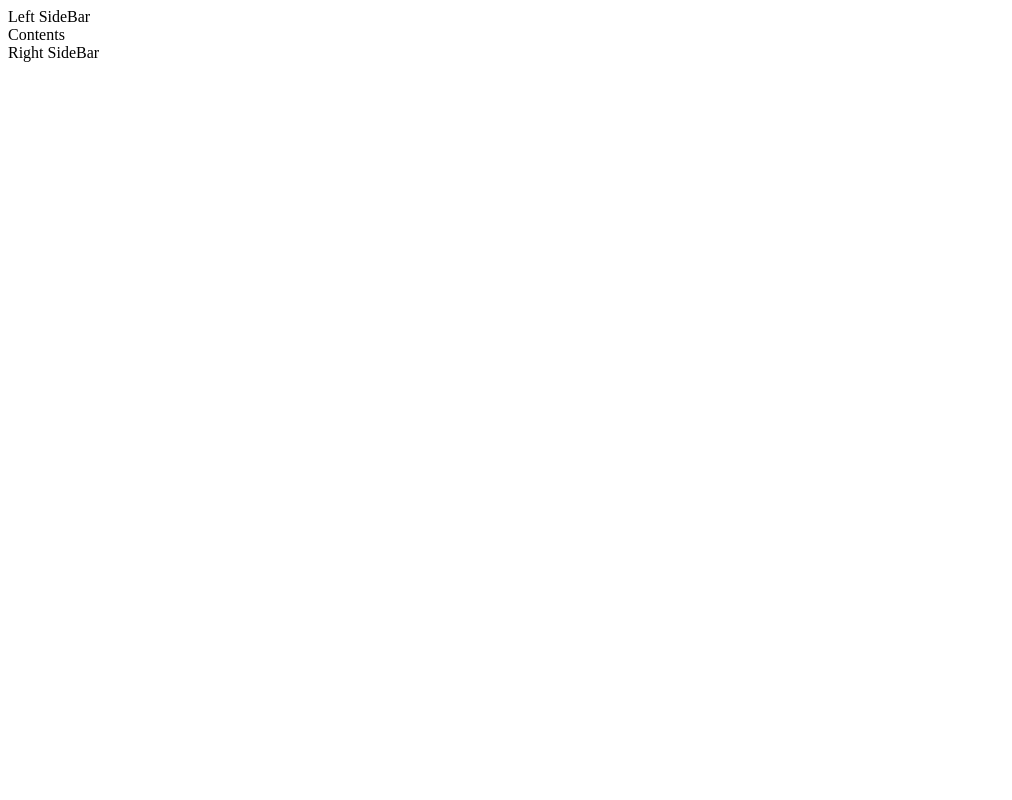
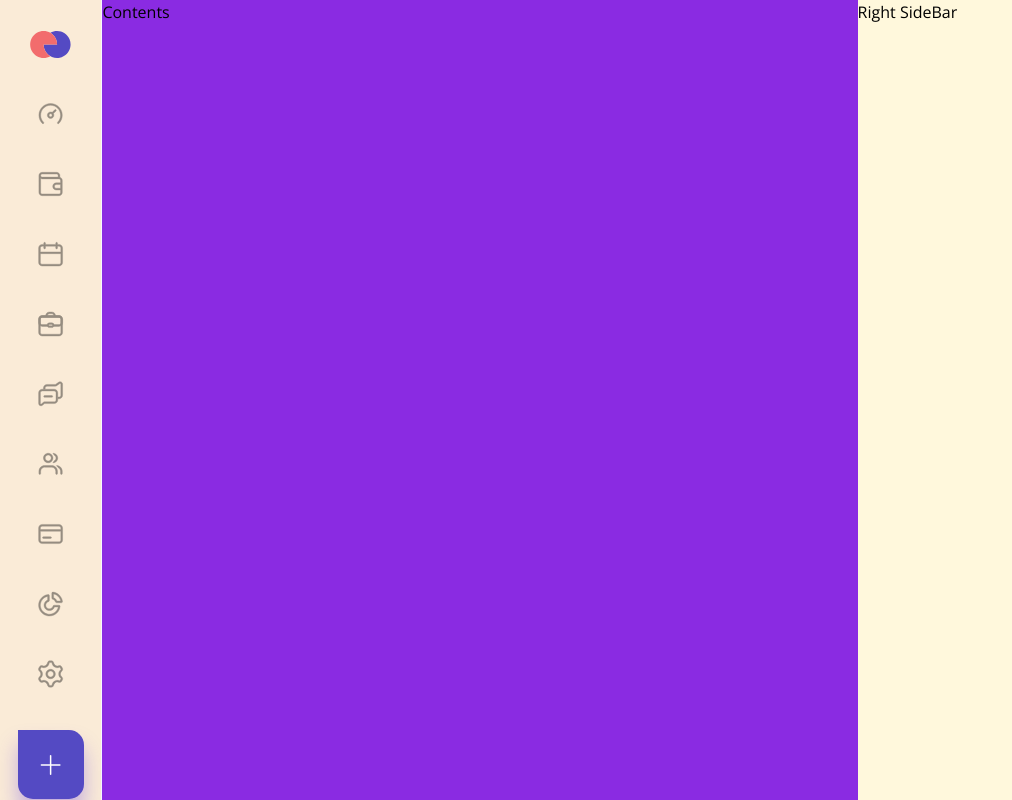
Before and after one commit to Speckope/finance-dashboard, a React (Create React App) app: page / in a window 1280 px wide. Shown: the whole page, without its empty margins (0-1012 px from the left). Built offline with nearby package versions, Linux system fonts and the light colour scheme; a web font is replaced by a local one.

Commit message:
Created main components of left sidebar, added basic animations for svg

```diff
--- a/src/App.tsx
+++ b/src/App.tsx
@@ -1,16 +1,14 @@
 import { ThemeProvider } from 'styled-components';
-import Contents from './areas/Contents';
-import LeftSideBar from './areas/LeftSideBar';
-import RightSideBar from './areas/RightSideBar';
+import MainPage from './pages/MainPage';
+import { GlobalStyles } from './theming/GlobalStyles';
 import { lightTheme } from './theming/themes';
 
 function App() {
   return (
     <ThemeProvider theme={lightTheme}>
+      <GlobalStyles />
       <div className='App'>
-        <LeftSideBar />
-        <Contents />
-        <RightSideBar />
+        <MainPage />
       </div>
     </ThemeProvider>
   );
--- a/src/areas/Contents.tsx
+++ b/src/areas/Contents.tsx
@@ -1,9 +1,15 @@
 import React from 'react';
+import styled from 'styled-components';
 
 interface ContentsProps {}
 
 const Contents: React.FC<ContentsProps> = ({}) => {
-  return <div>Contents</div>;
+  return <StyledContents>Contents</StyledContents>;
 };
 
+const StyledContents = styled.div`
+  flex: 1;
+  background-color: blueviolet;
+`;
+
 export default Contents;
--- a/src/areas/LeftSideBar.tsx
+++ b/src/areas/LeftSideBar.tsx
@@ -1,9 +1,44 @@
+import { motion } from 'framer-motion';
 import React from 'react';
+import IconsMenu from 'src/components/IconsMenu';
+import LargeButton from 'src/components/LargeButton';
+import styled from 'styled-components';
+
+import { ReactComponent as PlusSvg } from '../assets/left-sidebar/plus-icon.svg';
+import { ReactComponent as LogoSvg } from '../assets/left-sidebar/logo-icon.svg';
+import { cvar } from 'src/theming/cvar';
 
 interface LeftSideBarProps {}
 
 const LeftSideBar: React.FC<LeftSideBarProps> = ({}) => {
-  return <nav>Left SideBar</nav>;
+  return (
+    <StyledLeftSideBar>
+      <Logo />
+      <IconsMenu />
+      <LargeButton>
+        <PlusSvg />
+      </LargeButton>
+    </StyledLeftSideBar>
+  );
 };
 
+const StyledLeftSideBar = styled.nav`
+  display: flex;
+  flex-direction: column;
+  align-items: center;
+  justify-content: space-around;
+  gap: 4rem;
+
+  width: 8%;
+
+  background-color: antiquewhite;
+  border-right: 1px solid ${cvar('colorBackgroundVariant')};
+`;
+
+const Logo = styled(motion(LogoSvg))`
+  justify-self: flex-start;
+
+  margin-top: 3rem;
+`;
+
 export default LeftSideBar;
--- a/src/areas/RightSideBar.tsx
+++ b/src/areas/RightSideBar.tsx
@@ -1,9 +1,16 @@
 import React from 'react';
+import styled from 'styled-components';
 
 interface RightSideBarProps {}
 
 const RightSideBar: React.FC<RightSideBarProps> = ({}) => {
-  return <div>Right SideBar</div>;
+  return <StyledRightSideBar>Right SideBar</StyledRightSideBar>;
 };
 
+const StyledRightSideBar = styled.div`
+  width: 33%;
+
+  background-color: cornsilk;
+`;
+
 export default RightSideBar;
--- /dev/null
+++ b/src/components/IconsMenu.tsx
@@ -0,0 +1,93 @@
+import React, { useLayoutEffect } from 'react';
+import styled from 'styled-components';
+import { ReactComponent as CalendarSvg } from '../assets/left-sidebar/calendar-icon.svg';
+import { ReactComponent as CardSvg } from '../assets/left-sidebar/card-icon.svg';
+import { ReactComponent as CogSvg } from '../assets/left-sidebar/cog-icon.svg';
+import { ReactComponent as FolderSvg } from '../assets/left-sidebar/folder-icon.svg';
+import { ReactComponent as NotificationsSvg } from '../assets/left-sidebar/notifications-icon.svg';
+import { ReactComponent as ProfileSvg } from '../assets/left-sidebar/profile-icon.svg';
+import { ReactComponent as PurseSvg } from '../assets/left-sidebar/purse-icon.svg';
+import { ReactComponent as SpeedmeterSvg } from '../assets/left-sidebar/speedmeter-icon.svg';
+import { ReactComponent as StatsSvg } from '../assets/left-sidebar/stats-icon.svg';
+
+interface IconsMenuProps {}
+
+const IconsMenu: React.FC<IconsMenuProps> = ({}) => {
+  // Set pathLength of all path elements to 1,
+  // this way we can do math on strokes based on 1
+  useLayoutEffect(() => {
+    const pathEl = document.getElementsByTagName('path');
+
+    const pathElArr = Array.from(pathEl);
+
+    pathElArr.forEach((el) => {
+      el.setAttribute('pathLength', '1');
+    });
+  }, []);
+
+  return (
+    <Wrapper>
+      <SpeedmeterSvg />
+      <PurseSvg />
+      <CalendarSvg />
+      <FolderSvg />
+      <NotificationsSvg />
+      <ProfileSvg />
+      <CardSvg />
+      <StatsSvg />
+      <CogSvg />
+    </Wrapper>
+  );
+};
+
+export default IconsMenu;
+
+const Wrapper = styled.div`
+  display: flex;
+  flex-direction: column;
+  gap: 4rem;
+
+  svg {
+    transition: ease 0.3s;
+    width: 3rem;
+    height: 3rem;
+  }
+
+  // group had opacity on it from Figma, reset it.
+  g {
+    opacity: 0.4;
+    transition: ease 0.15s;
+  }
+
+  svg:hover {
+    scale: 1.1;
+    transition: ease 0.3s;
+
+    // Animations on g, becaouse one svg didn't work correctly
+    // (doubled lines and opacity was wrong)
+    & g {
+      opacity: 0.8;
+      transition: ease 0.3s;
+    }
+  }
+
+  path {
+    fill: black;
+    stroke-width: 0.3;
+    stroke: black;
+    stroke-dasharray: 1;
+    stroke-dashoffset: 1;
+    animation: dash 2s forwards;
+  }
+
+  @keyframes dash {
+    from {
+      stroke-dashoffset: 1;
+      fill-opacity: 0;
+    }
+    to {
+      stroke-dashoffset: 0;
+      fill-opacity: 1;
+    }
+  }
+`;
--- a/src/components/LargeButton.tsx
+++ b/src/components/LargeButton.tsx
@@ -1,9 +1,33 @@
+import { motion } from 'framer-motion';
 import React from 'react';
+import { cvar } from 'src/theming/cvar';
+import styled from 'styled-components';
 
 interface LargeButtonProps {}
 
-const LargeButton: React.FC<LargeButtonProps> = ({}) => {
-  return <button>LargeButton</button>;
+const LargeButton: React.FC<LargeButtonProps> = ({ children }) => {
+  return <StyledLargeButton>{children}</StyledLargeButton>;
 };
 
+const StyledLargeButton = styled(motion.button)`
+  display: flex;
+  justify-content: center;
+  align-items: center;
+
+  &,
+  &:link,
+  &:visited {
+    text-decoration: none;
+    border: none;
+    cursor: pointer;
+  }
+
+  height: 6.9rem;
+  width: 6.6rem;
+  border-radius: 0rem 1.5rem 1.5rem 1.5rem;
+
+  background-color: ${cvar('colorPrimary')};
+  box-shadow: 0rem 1.5rem 2rem rgba(98, 60, 231, 0.35);
+`;
+
 export default LargeButton;
--- /dev/null
+++ b/src/pages/MainPage.tsx
@@ -0,0 +1,27 @@
+import React from 'react';
+import Contents from 'src/areas/Contents';
+import LeftSideBar from 'src/areas/LeftSideBar';
+import RightSideBar from 'src/areas/RightSideBar';
+import { cvar } from 'src/theming/cvar';
+import styled from 'styled-components';
+
+interface MainPageProps {}
+
+const MainPage: React.FC<MainPageProps> = ({}) => {
+  return (
+    <Wrapper>
+      <LeftSideBar />
+      <Contents />
+      <RightSideBar />
+    </Wrapper>
+  );
+};
+
+export default MainPage;
+
+const Wrapper = styled.div`
+  min-height: 100vh;
+  background-color: ${cvar('colorBackground')};
+
+  display: flex;
+`;
```
Also changed, not shown: src/components/Logo.tsx (deleted, +0 -9 lines), src/components/MenuIcon.tsx (deleted, +0 -9 lines), tsconfig.json (+3 -10 lines).
